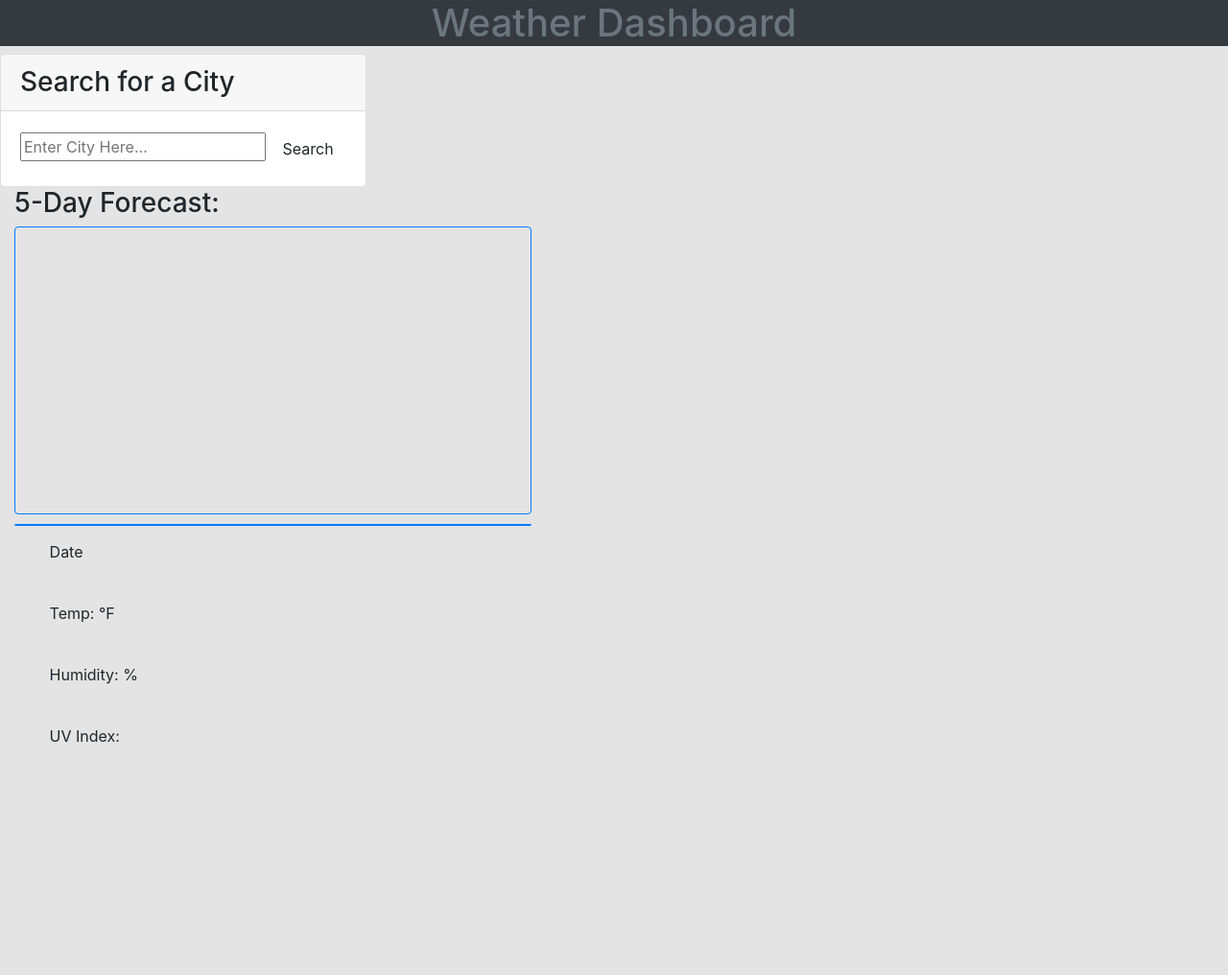
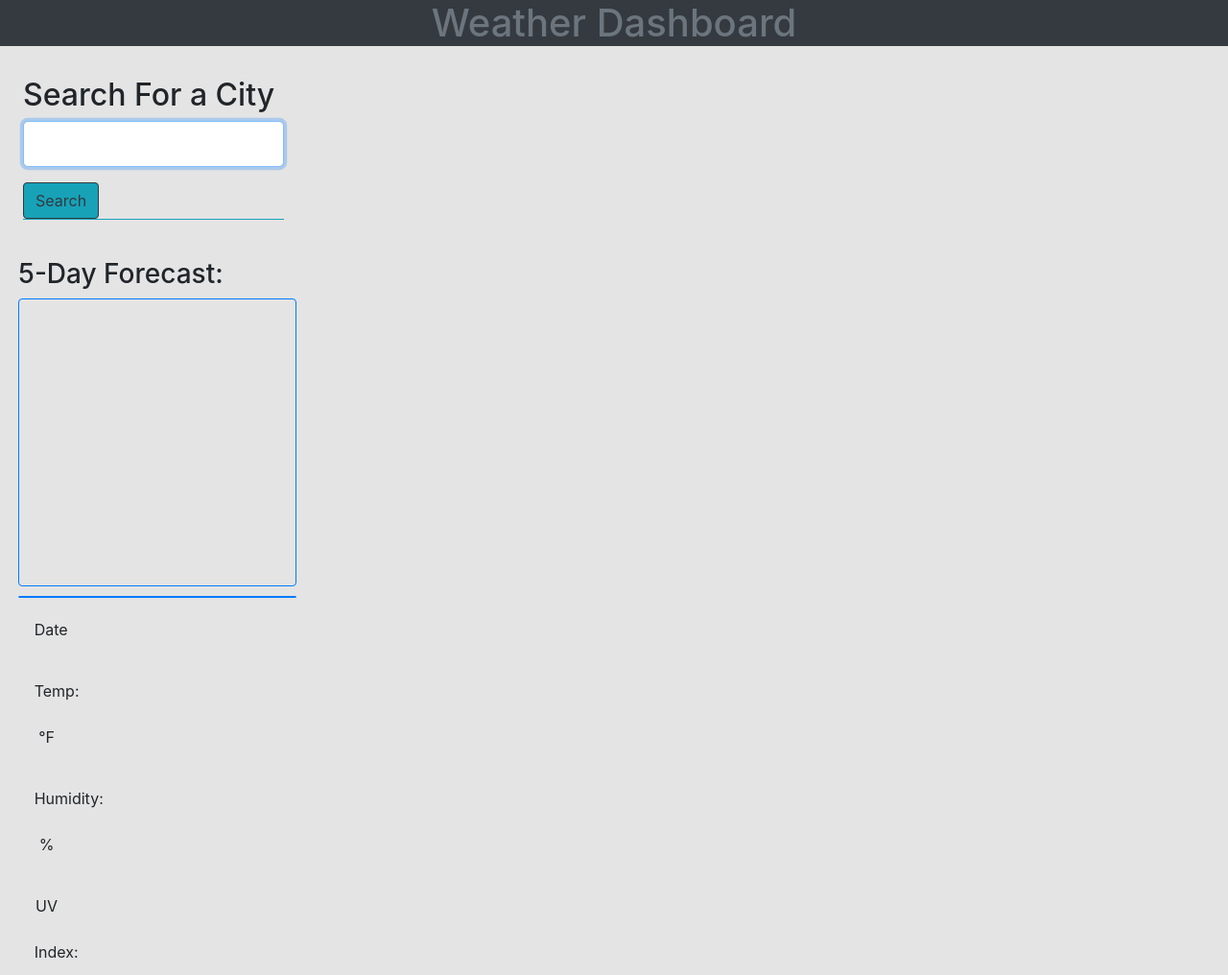
Before and after one commit to francisca-hernandez/weather-dashboard, a plain HTML site: page index.html in a window 1280 px wide. Shown: the whole page at 96% size. Before the commit the page ends 858 px from the top, so only its background shows below. Drawn offline with nearby package versions, Linux system fonts and the light colour scheme.

Commit message:
updated html, added some js

```diff
--- a/assets/script.js
+++ b/assets/script.js
@@ -0,0 +1,27 @@
+// //global Arrays
+// const apiKey = 'e045f64f4cd0813aba91c0138b34adad';
+// const searchBtn = document.querySelector('#search-btn');
+// const searchInput = document.querySelector('#city');
+// const current = document.querySelector('#current');
+// const future = document.querySelector('#future');
+// let weatherArray = [];
+
+
+// empty city arrays
+let cities = [];
+// global arrays
+let cityFormEl = document.querySelector('#city-search');
+let citySearchInputEl = document.querySelector('#city-searched');
+let cityInputEl = document.querySelector('#city');
+let forecastTitle = document.querySelector('#forecast');
+let forecastContainerEl = document.querySelector('#fiveday');
+let pastSearchButtonEl = document.querySelector('#past-search');
+let weatherContainerEl = document.querySelector('#current-weather');
+let uviEl = document.querySelector('#uv-index')
+
+const API_KEY = 'e045f64f4cd0813aba91c0138b34adad';
+let fiveDay = [];
+
+const showNextFive = function(city) {
+
+    let apiUrl = "https://api.openweathermap.org/data/2.5/weather?q=" + city + "&appid=" + API_KEY + "&units=imperial";
--- a/index.html
+++ b/index.html
@@ -23,22 +23,25 @@
 
   <!-- City search form and button-->
 
-    <div class="city-search">
-    <form class="border-padding border-primary ">
-      <div class="col-md-8">
-        <div class="row">
+  <div class="col-12 col-md-4 col-lg-3 d-flex flex-column p-4 mx-left">
+    <div class="border-bottom border-info border-5 mb-3">
+        <h2>Search For a City</h2>
+
+        <form id="city-search">
+            <div class="mb-3">
+                <input id="city" type="text" autofocus="true" class="form-control form-control-lg" />
+            </div>
         </form>
-
-    <div class="card">
-      <h3 class="card-header">Search for a City</h3>
-      <div id="user-form" class="card-body">
-        <input type="text" id="myInput" placeholder="Enter City Here..."/>
-        <button class="btn" id="searchBtn">Search</button>
+        <div>
+          <button class="btn btn-outline-dark btn-info btn-secondary" type="submit" id="search">
+            Search
+          </button>
+        </div>
       </div>
     </div>
 
     <!--Current 5 day forcast-->
-   <div class="col-12 col-sm-12 col-md-8 float-right">
+    <div class="row col-12 col-md-4 col-lg-3 flex-column mx-1 ">
       <h3>5-Day Forecast:</h3>
       <div class="border-padding current-future border border-primary rounded" id="current-weather"></div>
       <div class="border-padding current-future border border-primary rounded pill">
@@ -47,10 +50,10 @@
       </div>
 
       <!-- Current city info shown here-->
-      <main class="col-md-8">
-        <div id="current-weather">
-
-          <div class="col">
+      <div class="col-12 cold-md-4 col-lg-3 mx-left my-2">
+        <div id="weather-container" class="d-grid gap-3 mb-3">
+            <div id="current-weather" class="text-center">
+          <div class="col" id="current-weather">
             <div class="card-panel">
               <p id="date-card-1" class="">Date</p>
               <p>Temp: <span id="temp-card-1"></span> &degF</p>
@@ -62,7 +65,7 @@
                 integrity="sha384-kenU1KFdBIe4zVF0s0G1M5b4hcpxyD9F7jL+jjXkk+Q2h455rYXK/7HAuoJl+0I4"
                 crossorigin="anonymous"></script>
 
- <script src="script.js"></script>
+              <script src="./assets/script.js"></script>
 </body>
 
 </html>
--- a/style.css
+++ b/style.css
@@ -11,10 +11,10 @@
     height: inherit;
 }
 
-#current-weather.border-padding.current-future.border.border-primary.rounded {
+/* #current-weather.border-padding.current-future.border.border-primary.rounded {
 
 
-}
+} */
 
 .display-4 {
     font-weight: 400;
```
Lines whose indentation alone changed are shown as unchanged.
